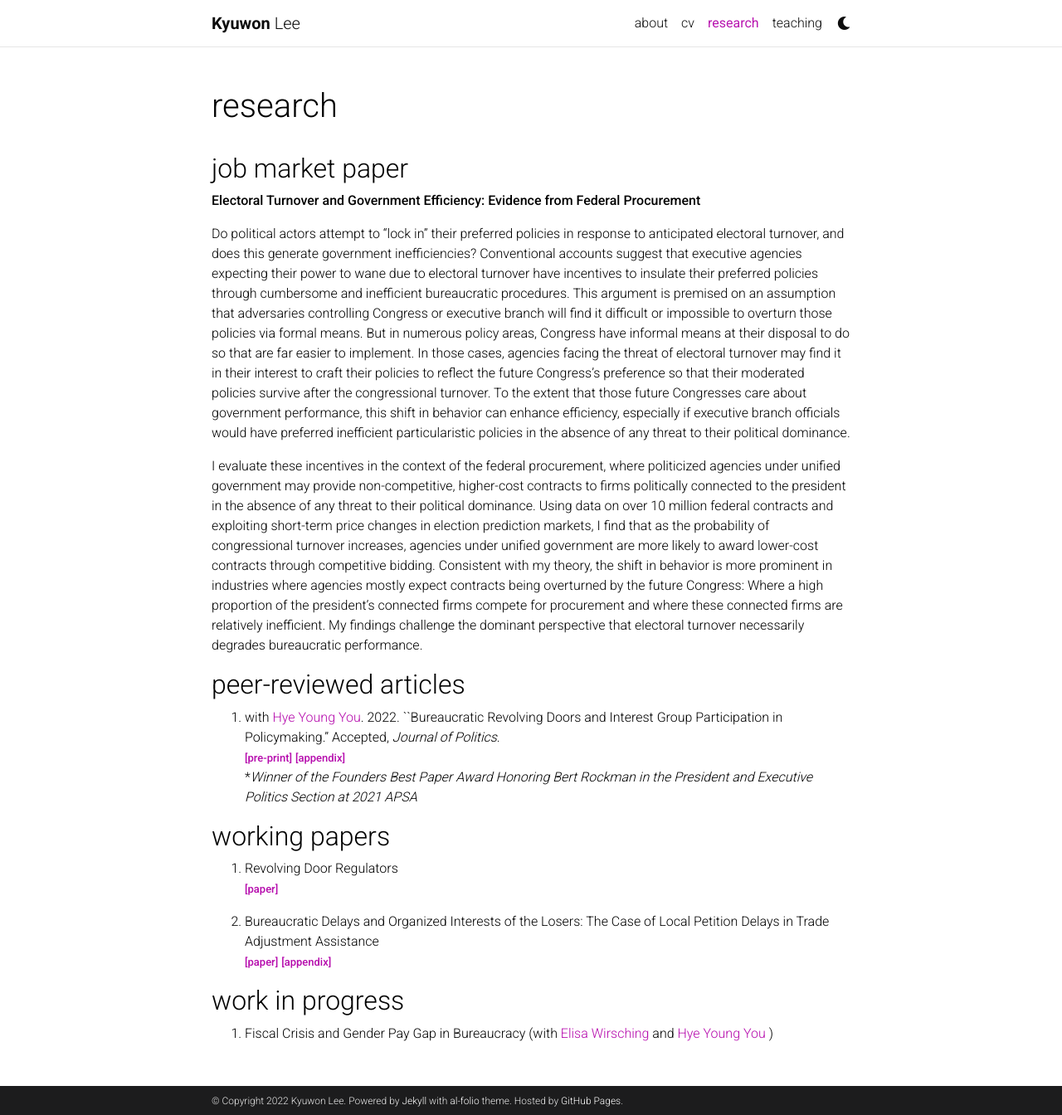
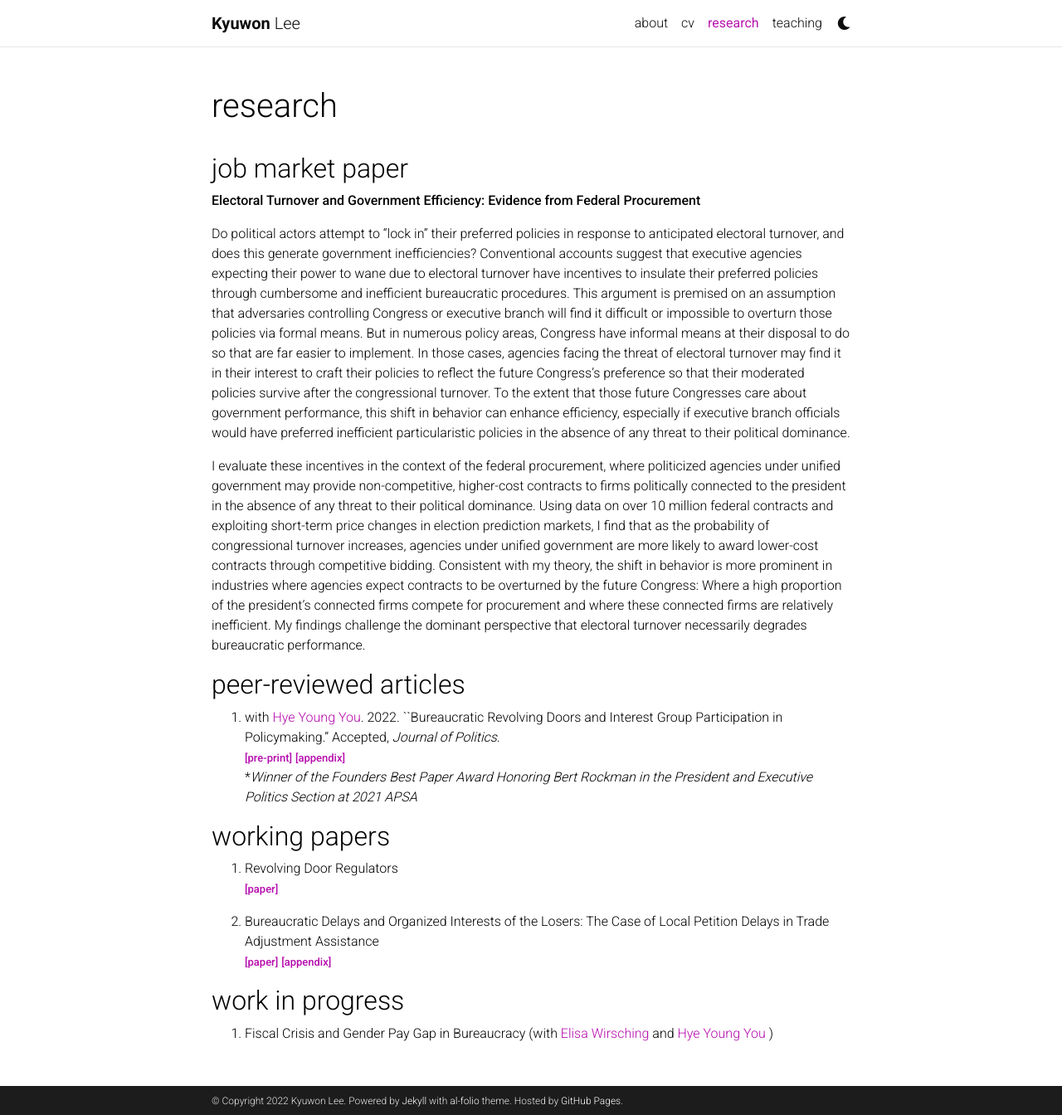
Before and after one commit to kyuwon-lee/kyuwon-lee.github.io, a Jekyll site: the page built from _pages/Research.md, in a window 1280 px wide and 1344 px high. Shown: the whole window at 83% size. Built offline with Jekyll 4.4.1, drawn with Linux system fonts in a browser that asks for light colours; comment, search, counter and statistics services are not loaded; a style sheet for code colours, icons or effects is not loaded.

Commit message:
Update Research.md

```diff
--- a/_pages/Research.md
+++ b/_pages/Research.md
@@ -12,7 +12,7 @@ nav: true
 Do political actors attempt to "lock in" their preferred policies in response to anticipated electoral turnover, and does this generate government inefficiencies? Conventional accounts suggest that executive agencies expecting their power to wane due to electoral turnover have incentives to insulate their preferred policies through cumbersome and inefficient bureaucratic procedures. This argument is premised on an assumption that adversaries controlling Congress or executive branch will find it difficult or impossible to overturn those policies via formal means. But in numerous policy areas, Congress have informal means at their disposal to do so that are far easier to implement. In those cases, agencies facing the threat of electoral turnover may find it in their interest to craft their policies to reflect the future Congress's preference so that their moderated policies survive after the congressional turnover. To the extent that those future Congresses care about government performance, this shift in behavior can enhance efficiency, especially if executive branch officials would have preferred inefficient particularistic policies in the absence of any threat to their political dominance.
 
 
- I evaluate these incentives in the context of the federal procurement, where politicized agencies under unified government may provide non-competitive, higher-cost contracts to firms politically connected to the president in the absence of any threat to their political dominance. Using data on over 10 million federal contracts and exploiting short-term price changes in election prediction markets, I find that as the probability of congressional turnover increases, agencies under unified government are more likely to award lower-cost contracts through competitive bidding. Consistent with my theory, the shift in behavior is more prominent in industries where agencies mostly expect contracts being overturned by the future Congress: Where a high proportion of the president's connected firms compete for procurement and where these connected firms are relatively inefficient. My findings challenge the dominant perspective that electoral turnover necessarily degrades bureaucratic performance.
+ I evaluate these incentives in the context of the federal procurement, where politicized agencies under unified government may provide non-competitive, higher-cost contracts to firms politically connected to the president in the absence of any threat to their political dominance. Using data on over 10 million federal contracts and exploiting short-term price changes in election prediction markets, I find that as the probability of congressional turnover increases, agencies under unified government are more likely to award lower-cost contracts through competitive bidding. Consistent with my theory, the shift in behavior is more prominent in industries where agencies expect contracts to be overturned by the future Congress: Where a high proportion of the president's connected firms compete for procurement and where these connected firms are relatively inefficient. My findings challenge the dominant perspective that electoral turnover necessarily degrades bureaucratic performance.
 
 
 
```
